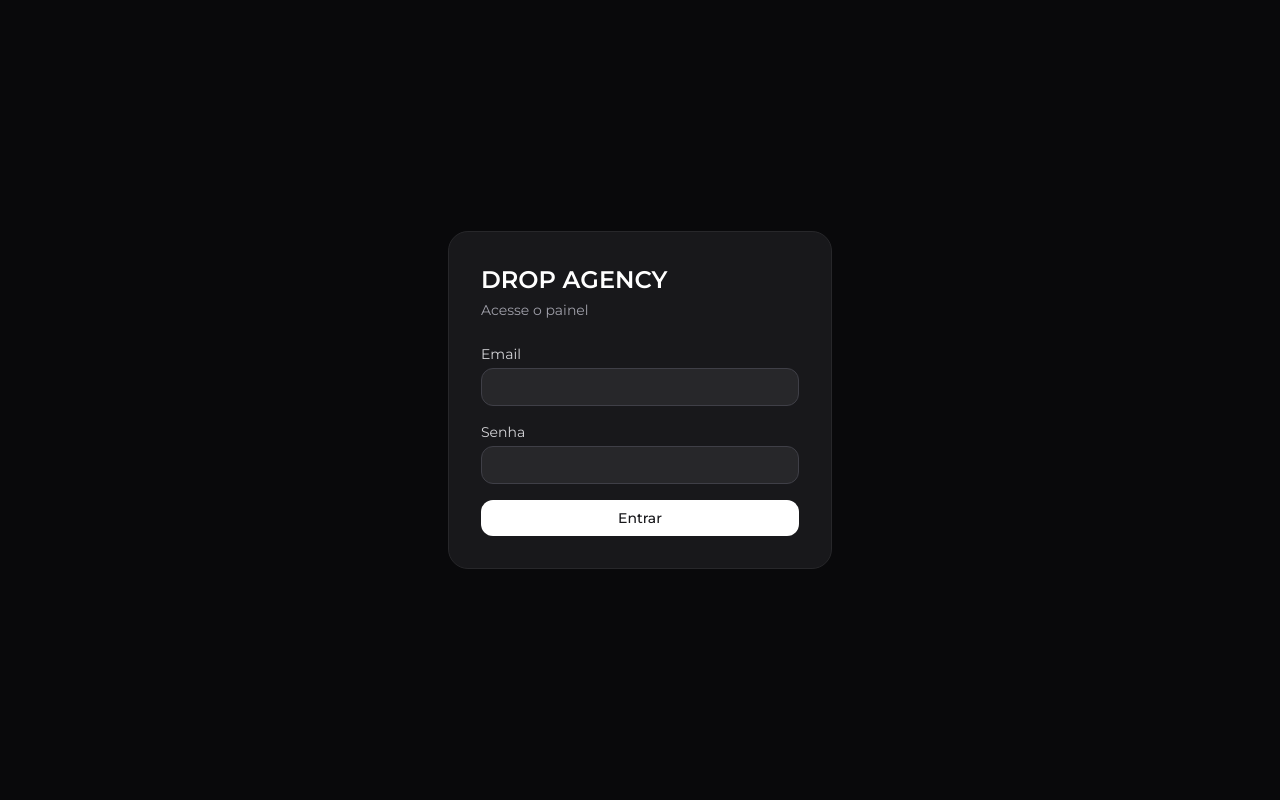
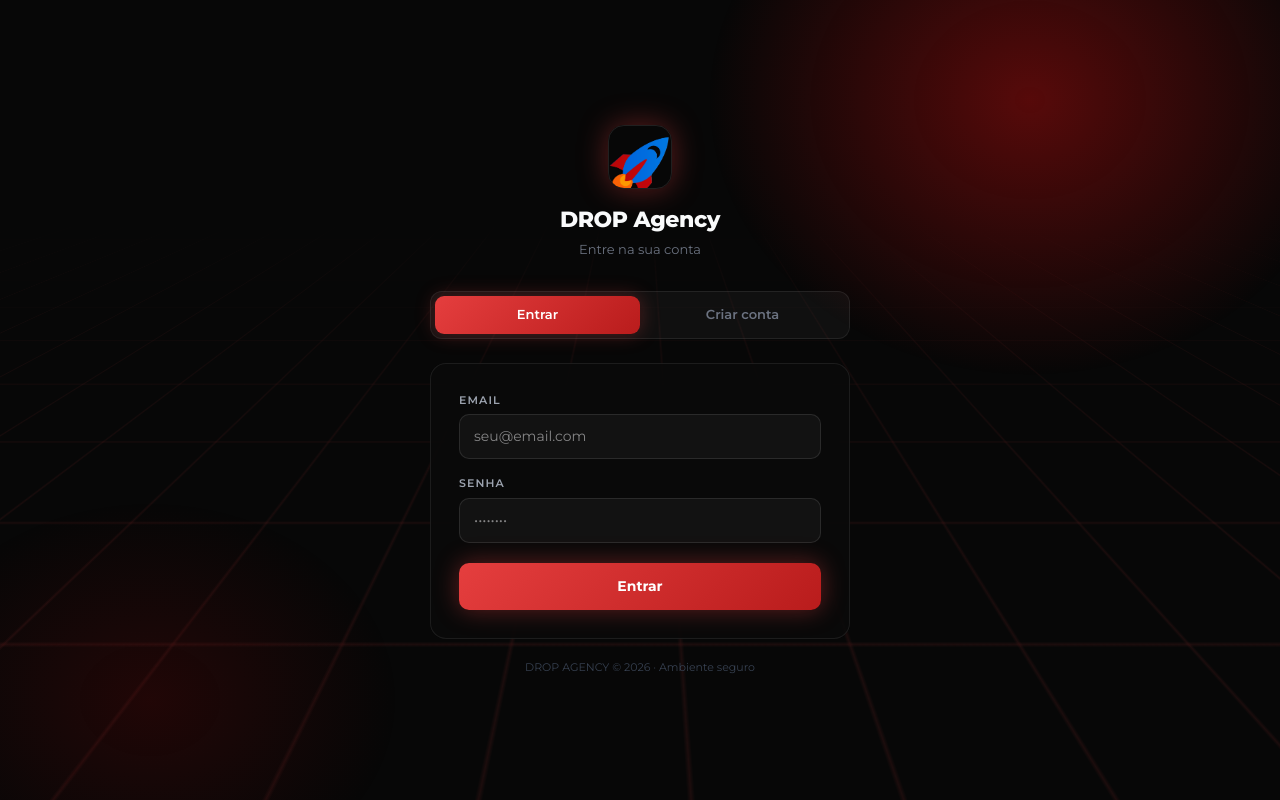
Before and after one commit to dropagencyautomation/drop-agency, a Next.js app: page /login in a window 1280 px wide. Built offline with nearby package versions, Linux system fonts and the light colour scheme.

Commit message:
feat: login redesign — dark theme, tabs login/cadastro, acesso por role

```diff
--- a/app/(auth)/login/page.tsx
+++ b/app/(auth)/login/page.tsx
@@ -5,68 +5,147 @@ import { createClient } from '@/lib/supabase/client'
 import { useRouter } from 'next/navigation'
 
 export default function LoginPage() {
+  const [mode, setMode] = useState<'login' | 'register'>('login')
+  const [name, setName] = useState('')
   const [email, setEmail] = useState('')
   const [password, setPassword] = useState('')
   const [error, setError] = useState('')
+  const [success, setSuccess] = useState('')
   const [loading, setLoading] = useState(false)
   const router = useRouter()
+
+  const inp: React.CSSProperties = {
+    width: '100%', padding: '11px 14px', background: 'rgba(255,255,255,0.04)',
+    border: '1px solid rgba(255,255,255,0.1)', borderRadius: 10, color: '#F9FAFB',
+    fontSize: 14, outline: 'none', fontFamily: 'Montserrat, sans-serif',
+    transition: 'border-color 0.2s',
+  }
+
   async function handleLogin(e: React.FormEvent) {
     e.preventDefault()
-    setLoading(true)
-    setError('')
-
+    setLoading(true); setError('')
     const supabase = createClient()
     const { error } = await supabase.auth.signInWithPassword({ email, password })
-
-    if (error) {
-      setError('Email ou senha incorretos.')
-      setLoading(false)
-      return
-    }
-
+    if (error) { setError('Email ou senha incorretos.'); setLoading(false); return }
     router.push('/crm')
   }
 
+  async function handleRegister(e: React.FormEvent) {
+    e.preventDefault()
+    if (!name.trim()) { setError('Informe seu nome.'); return }
+    if (password.length < 8) { setError('Senha deve ter pelo menos 8 caracteres.'); return }
+    setLoading(true); setError('')
+    try {
+      const res = await fetch('/api/admin/create-user', {
+        method: 'POST',
+        headers: { 'Content-Type': 'application/json' },
+        body: JSON.stringify({
+          name, email, password, role: 'colaborador',
+          permissions: { dashboard: true, crm: true, clientes: true, tarefas: true, projetos: true, marketing: false, equipe: false, financeiro: false, integracoes: false, configuracoes: false, administracao: false }
+        })
+      })
+      const data = await res.json()
+      if (data.success) {
+        setSuccess('Conta criada! Aguarde aprovação do administrador ou faça login.')
+        setMode('login'); setName(''); setPassword('')
+      } else {
+        setError(data.error ?? 'Erro ao criar conta.')
+      }
+    } finally { setLoading(false) }
+  }
+
   return (
-    <div className="min-h-screen flex items-center justify-center bg-zinc-950">
-      <div className="w-full max-w-sm space-y-6 p-8 bg-zinc-900 rounded-2xl border border-zinc-800">
-        <div>
-          <h1 className="text-2xl font-semibold text-white">DROP AGENCY</h1>
-          <p className="text-sm text-zinc-400 mt-1">Acesse o painel</p>
+    <div style={{ minHeight: '100vh', display: 'flex', alignItems: 'center', justifyContent: 'center', background: '#070707', fontFamily: 'Montserrat, sans-serif', position: 'relative', overflow: 'hidden' }}>
+
+      {/* Background 3D grid */}
+      <div aria-hidden style={{ position: 'fixed', inset: 0, zIndex: 0, pointerEvents: 'none' }}>
+        <div style={{ position: 'absolute', width: '250%', height: '220%', left: '-75%', top: '28%', backgroundImage: `linear-gradient(rgba(229,62,62,0.14) 1px,transparent 1px),linear-gradient(90deg,rgba(229,62,62,0.14) 1px,transparent 1px)`, backgroundSize: '52px 52px', transform: 'perspective(650px) rotateX(74deg)', transformOrigin: '50% 0%', WebkitMaskImage: 'linear-gradient(to bottom,transparent 0%,rgba(0,0,0,0.6) 25%,black 55%)', maskImage: 'linear-gradient(to bottom,transparent 0%,rgba(0,0,0,0.6) 25%,black 55%)' }} />
+        <div style={{ position: 'absolute', width: '700px', height: '600px', right: '-100px', top: '-200px', background: 'radial-gradient(ellipse at center,rgba(185,14,14,0.45) 0%,transparent 65%)' }} />
+        <div style={{ position: 'absolute', width: '500px', height: '400px', left: '-100px', bottom: '-100px', background: 'radial-gradient(ellipse at center,rgba(140,8,8,0.2) 0%,transparent 70%)' }} />
+      </div>
+
+      {/* Card */}
+      <div style={{ position: 'relative', zIndex: 1, width: '100%', maxWidth: 420, margin: '0 16px' }}>
+
+        {/* Logo */}
+        <div style={{ textAlign: 'center', marginBottom: 32 }}>
+          <div style={{ width: 64, height: 64, borderRadius: 16, overflow: 'hidden', margin: '0 auto 14px', border: '1px solid rgba(255,255,255,0.1)', boxShadow: '0 0 30px rgba(229,62,62,0.4)' }}>
+            <div style={{ width: '100%', height: '100%', backgroundImage: 'url(/logo.png)', backgroundSize: '290%', backgroundPosition: '52% 26%', backgroundRepeat: 'no-repeat' }} />
+          </div>
+          <div style={{ fontSize: 22, fontWeight: 800, color: '#F9FAFB', letterSpacing: '-0.02em' }}>DROP Agency</div>
+          <div style={{ fontSize: 13, color: '#6B7280', marginTop: 4 }}>
+            {mode === 'login' ? 'Entre na sua conta' : 'Crie sua conta de acesso'}
+          </div>
         </div>
 
-        <form onSubmit={handleLogin} className="space-y-4">
-          <div>
-            <label className="text-sm text-zinc-300 block mb-1">Email</label>
-            <input
-              type="email"
-              value={email}
-              onChange={(e) => setEmail(e.target.value)}
-              required
-              className="w-full px-3 py-2 bg-zinc-800 border border-zinc-700 rounded-lg text-white text-sm focus:outline-none focus:border-zinc-500"
-            />
-          </div>
-          <div>
-            <label className="text-sm text-zinc-300 block mb-1">Senha</label>
-            <input
-              type="password"
-              value={password}
-              onChange={(e) => setPassword(e.target.value)}
-              required
-              className="w-full px-3 py-2 bg-zinc-800 border border-zinc-700 rounded-lg text-white text-sm focus:outline-none focus:border-zinc-500"
-            />
-          </div>
+        {/* Tabs */}
+        <div style={{ display: 'flex', background: 'rgba(255,255,255,0.04)', borderRadius: 12, padding: 4, marginBottom: 24, border: '1px solid rgba(255,255,255,0.08)' }}>
+          {(['login', 'register'] as const).map(m => (
+            <button key={m} onClick={() => { setMode(m); setError(''); setSuccess('') }}
+              style={{ flex: 1, padding: '9px', borderRadius: 9, border: 'none', fontSize: 13, fontWeight: 600, cursor: 'pointer', fontFamily: 'Montserrat,sans-serif', transition: 'all 0.2s', background: mode === m ? 'linear-gradient(135deg,#E53E3E,#B91C1C)' : 'transparent', color: mode === m ? '#fff' : '#6B7280', boxShadow: mode === m ? '0 0 20px rgba(229,62,62,0.3)' : 'none' }}>
+              {m === 'login' ? 'Entrar' : 'Criar conta'}
+            </button>
+          ))}
+        </div>
 
-          {error && <p className="text-red-400 text-sm">{error}</p>}
+        {/* Form card */}
+        <div style={{ background: 'rgba(10,10,10,0.8)', border: '1px solid rgba(255,255,255,0.08)', borderRadius: 16, padding: 28, backdropFilter: 'blur(20px)' }}>
+          <form onSubmit={mode === 'login' ? handleLogin : handleRegister}>
+            <div style={{ display: 'flex', flexDirection: 'column', gap: 16 }}>
 
-          <button
-            type="submit"
-            disabled={loading}
-            className="w-full py-2 bg-white text-zinc-900 font-medium rounded-lg text-sm hover:bg-zinc-100 disabled:opacity-50 transition-colors"
-          >
-            {loading ? 'Entrando...' : 'Entrar'}
-          </button>
-        </form>
+              {mode === 'register' && (
+                <div>
+                  <label style={{ fontSize: 11, fontWeight: 600, color: '#9CA3AF', textTransform: 'uppercase', letterSpacing: '0.1em', display: 'block', marginBottom: 6 }}>Nome completo</label>
+                  <input value={name} onChange={e => setName(e.target.value)} placeholder="Seu nome" required style={inp}
+                    onFocus={e => (e.currentTarget.style.borderColor = 'rgba(229,62,62,0.5)')}
+                    onBlur={e => (e.currentTarget.style.borderColor = 'rgba(255,255,255,0.1)')} />
+                </div>
+              )}
+
+              <div>
+                <label style={{ fontSize: 11, fontWeight: 600, color: '#9CA3AF', textTransform: 'uppercase', letterSpacing: '0.1em', display: 'block', marginBottom: 6 }}>Email</label>
+                <input type="email" value={email} onChange={e => setEmail(e.target.value)} placeholder="seu@email.com" required style={inp}
+                  onFocus={e => (e.currentTarget.style.borderColor = 'rgba(229,62,62,0.5)')}
+                  onBlur={e => (e.currentTarget.style.borderColor = 'rgba(255,255,255,0.1)')} />
+              </div>
+
+              <div>
+                <label style={{ fontSize: 11, fontWeight: 600, color: '#9CA3AF', textTransform: 'uppercase', letterSpacing: '0.1em', display: 'block', marginBottom: 6 }}>Senha</label>
+                <input type="password" value={password} onChange={e => setPassword(e.target.value)} placeholder={mode === 'register' ? 'Mínimo 8 caracteres' : '••••••••'} required style={inp}
+                  onFocus={e => (e.currentTarget.style.borderColor = 'rgba(229,62,62,0.5)')}
+                  onBlur={e => (e.currentTarget.style.borderColor = 'rgba(255,255,255,0.1)')} />
+              </div>
+
+              {error && (
+                <div style={{ background: 'rgba(229,62,62,0.1)', border: '1px solid rgba(229,62,62,0.3)', borderRadius: 8, padding: '10px 14px', fontSize: 13, color: '#FCA5A5' }}>
+                  {error}
+                </div>
+              )}
+
+              {success && (
+                <div style={{ background: 'rgba(16,185,129,0.1)', border: '1px solid rgba(16,185,129,0.3)', borderRadius: 8, padding: '10px 14px', fontSize: 13, color: '#6EE7B7' }}>
+                  {success}
+                </div>
+              )}
+
+              <button type="submit" disabled={loading}
+                style={{ width: '100%', padding: '13px', borderRadius: 10, border: 'none', fontSize: 14, fontWeight: 700, color: '#fff', cursor: loading ? 'not-allowed' : 'pointer', background: 'linear-gradient(135deg,#E53E3E,#B91C1C)', boxShadow: '0 0 24px rgba(229,62,62,0.4)', opacity: loading ? 0.7 : 1, fontFamily: 'Montserrat,sans-serif', transition: 'opacity 0.2s', marginTop: 4 }}>
+                {loading ? (mode === 'login' ? 'Entrando...' : 'Criando conta...') : (mode === 'login' ? 'Entrar' : 'Criar conta')}
+              </button>
+            </div>
+          </form>
+
+          {mode === 'register' && (
+            <p style={{ fontSize: 11, color: '#4B5563', textAlign: 'center', marginTop: 16, lineHeight: 1.5 }}>
+              Contas criadas aqui têm acesso de <strong style={{ color: '#9CA3AF' }}>colaborador</strong>.<br />
+              O administrador pode ajustar as permissões no painel.
+            </p>
+          )}
+        </div>
+
+        <p style={{ textAlign: 'center', fontSize: 11, color: '#374151', marginTop: 20 }}>
+          DROP AGENCY © 2026 · Ambiente seguro
+        </p>
       </div>
     </div>
   )
```
